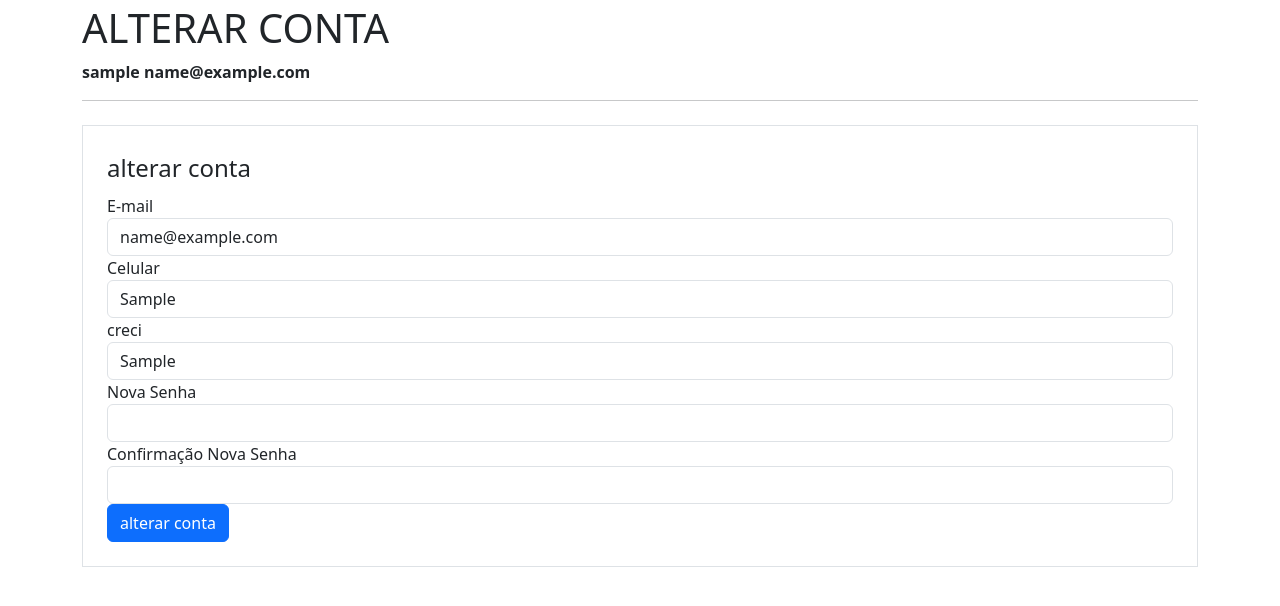
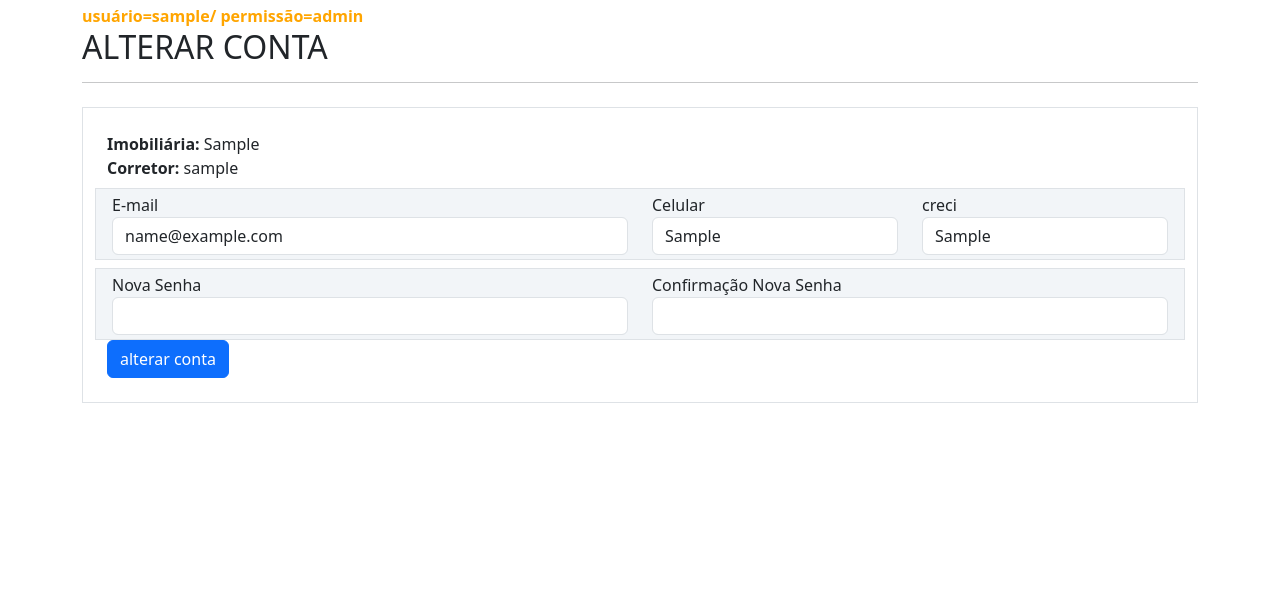
Before and after one commit to fbarrossampaio/venda_lotes, a Flask app: page /alterarconta/1 in a window 1280 px wide. Shown: the part 56-662 px from the top of the page. Run offline with Flask 3, Linux system fonts and the light colour scheme; a user stored in the database is signed in; tables that the repository leaves empty hold one stand-in row (values such as "Sample post"); some libraries are stand-ins or nearby versions.

Commit message:
Update alterarconta.html

```diff
--- a/comunidadeimpressionadora/templates/alterarconta.html
+++ b/comunidadeimpressionadora/templates/alterarconta.html
@@ -1,19 +1,32 @@
 {%extends 'base.html'%}
+
+{% block head %}
+<meta name="viewport" content="width=device-width, initial-scale=1.0">
+<title>Alteração</title>
+{%endblock%}
+
 {%block body%}
 <div class="container">
-    <h1>ALTERAR CONTA</h1>
-     <strong>{{usuario.username}}</strong>
-     <strong>{{usuario.email}}</strong>
-                        <input type="hidden" name="id" value="{{ usuario.id }}">
+    <strong style="color: orange">usuário={{current_user.username}}/ permissão={{current_user.permission_level}} </strong>
+    <h2>ALTERAR CONTA</h2>
+
+    <input type="hidden" name="id" value="{{ usuario.id }}">
     <hr>
     <div class="row">
         <div class="col">
             <form method="post" action="" class="border p-4 mt-2">
                 {{form_alterarconta.csrf_token}}
-                <legend>alterar conta</legend>
+<!--                <legend>alterar conta</legend>-->
+
+
+                <strong>Imobiliária: </strong><span>{{ usuario.empresa }}</span><br>
+                <strong>Corretor: </strong><span>{{usuario.username}}</span>
+
                 <fieldset>
                 <input type="hidden" name="id" value="{{ usuario.id }}">
-                    <div class="form-group">
+<!--                    <div class="form-group">-->
+                <div class="row border mt-2 p-1 meupost">
+                    <div class="form-group col-md-6">
                         {{form_alterarconta.email.label(class="form-control-label")}}
                         {%if form_alterarconta.email.errors%}
                         {{form_alterarconta.email(class="form-control is-invalid")}}
@@ -26,7 +39,7 @@
                         {{form_alterarconta.email(class="form-control")}}
                         {%endif %}
                     </div>
-                    <div class="form-group">
+                    <div class="form-group col-md-3">
                         {{form_alterarconta.celular_usuario.label(class="form-control-label")}}
                         {%if form_alterarconta.celular_usuario.errors%}
                         {{form_alterarconta.celular_usuario(class="form-control is-invalid")}}
@@ -39,7 +52,7 @@
                         {{form_alterarconta.celular_usuario(class="form-control")}}
                         {%endif %}
                     </div>
-                    <div class="form-group">
+                    <div class="form-group col-md-3">
                         {{form_alterarconta.creci.label(class="form-control-label")}}
                         {%if form_alterarconta.creci.errors%}
                         {{form_alterarconta.creci(class="form-control is-invalid")}}
@@ -52,7 +65,9 @@
                         {{form_alterarconta.creci(class="form-control")}}
                         {%endif %}
                     </div>
-                    <div class="form-group">
+                </div>
+                <div class="row border mt-2 p-1 meupost">
+                    <div class="form-group col-md-6">
                         {{form_alterarconta.nova_senha.label(class="form-control-label")}}
                         {%if form_alterarconta.nova_senha.errors%}
                         {{form_alterarconta.nova_senha(class="form-control is-invalid")}}
@@ -65,7 +80,7 @@
                         {{form_alterarconta.nova_senha(class="form-control")}}
                         {%endif %}
                     </div>
-                    <div class="form-group">
+                    <div class="form-group col-md-6">
                         {{form_alterarconta.confirmacao_nova_senha.label(class="form-control-label")}}
                         {%if form_alterarconta.confirmacao_nova_senha.errors%}
                         {{form_alterarconta.confirmacao_nova_senha(class="form-control is-invalid")}}
@@ -78,6 +93,7 @@
                         {{form_alterarconta.confirmacao_nova_senha(class="form-control")}}
                         {%endif %}
                     </div>
+                </div>
                 </fieldset>
 
                 {{form_alterarconta.botao_submit_alterarconta(class="btn btn-primary")}}
```
